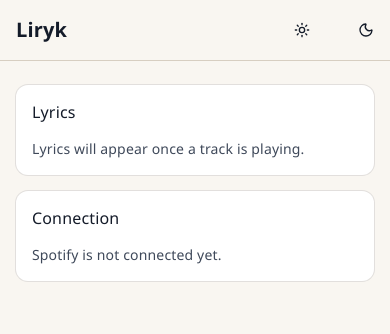
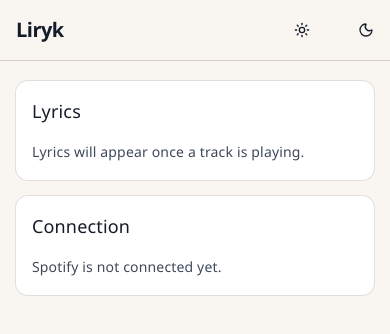
Before and after one commit to 885bryn/liryk, a React (Vite) app: page / in a window 390 px wide. Shown: the top 334 px of the page. Built offline with nearby package versions, Linux system fonts and the light colour scheme.

Commit message:
feat(06-02): add shell hierarchy typography and spacing rhythm
- encode title, pane heading, and supporting copy classes for moderate hierarchy
- apply stepped gap and padding rhythm from mobile baseline through desktop expansion

```diff
--- a/src/web/app-shell.tsx
+++ b/src/web/app-shell.tsx
@@ -48,7 +48,7 @@ export function AppShell(input?: AppShellProps) {
     <div className="min-h-screen bg-background text-foreground transition-colors duration-200">
       <header className="border-b px-4 py-4 sm:px-6">
         <div className="mx-auto flex w-full max-w-6xl items-center justify-between gap-4">
-          <h1 className="text-xl font-semibold">Liryk</h1>
+          <h1 className="text-xl font-semibold tracking-tight sm:text-2xl">Liryk</h1>
 
           <div className="flex items-center gap-3">
             <ThemeToggle mode={themeMode} onToggle={onToggleTheme} />
@@ -82,22 +82,25 @@ export function AppShell(input?: AppShellProps) {
         </div>
       </header>
 
-      <main data-testid="shell-layout" className="mx-auto grid max-w-6xl grid-cols-1 gap-4 px-4 py-6 sm:px-6 lg:grid-cols-5">
+      <main
+        data-testid="shell-layout"
+        className="mx-auto grid max-w-6xl grid-cols-1 gap-4 px-4 py-5 sm:gap-5 sm:px-6 sm:py-6 lg:grid-cols-5 lg:gap-6 lg:py-8"
+      >
         <Card aria-label="Lyrics pane" className="lg:col-span-3">
           <CardHeader>
-            <CardTitle>Lyrics</CardTitle>
+            <CardTitle className="text-lg font-medium">Lyrics</CardTitle>
           </CardHeader>
           <CardContent>
-            <p className="text-sm text-muted-foreground">Lyrics will appear once a track is playing.</p>
+            <p className="text-sm text-muted-foreground leading-relaxed">Lyrics will appear once a track is playing.</p>
           </CardContent>
         </Card>
 
         <Card aria-label="Connection pane" className="lg:col-span-2">
           <CardHeader>
-            <CardTitle>Connection</CardTitle>
+            <CardTitle className="text-lg font-medium">Connection</CardTitle>
           </CardHeader>
           <CardContent>
-            <p className="text-sm text-muted-foreground">Spotify is not connected yet.</p>
+            <p className="text-sm text-muted-foreground leading-relaxed">Spotify is not connected yet.</p>
           </CardContent>
         </Card>
       </main>
```
Also changed, not shown: 1 other file (tests, documents, lock files or other folders).
